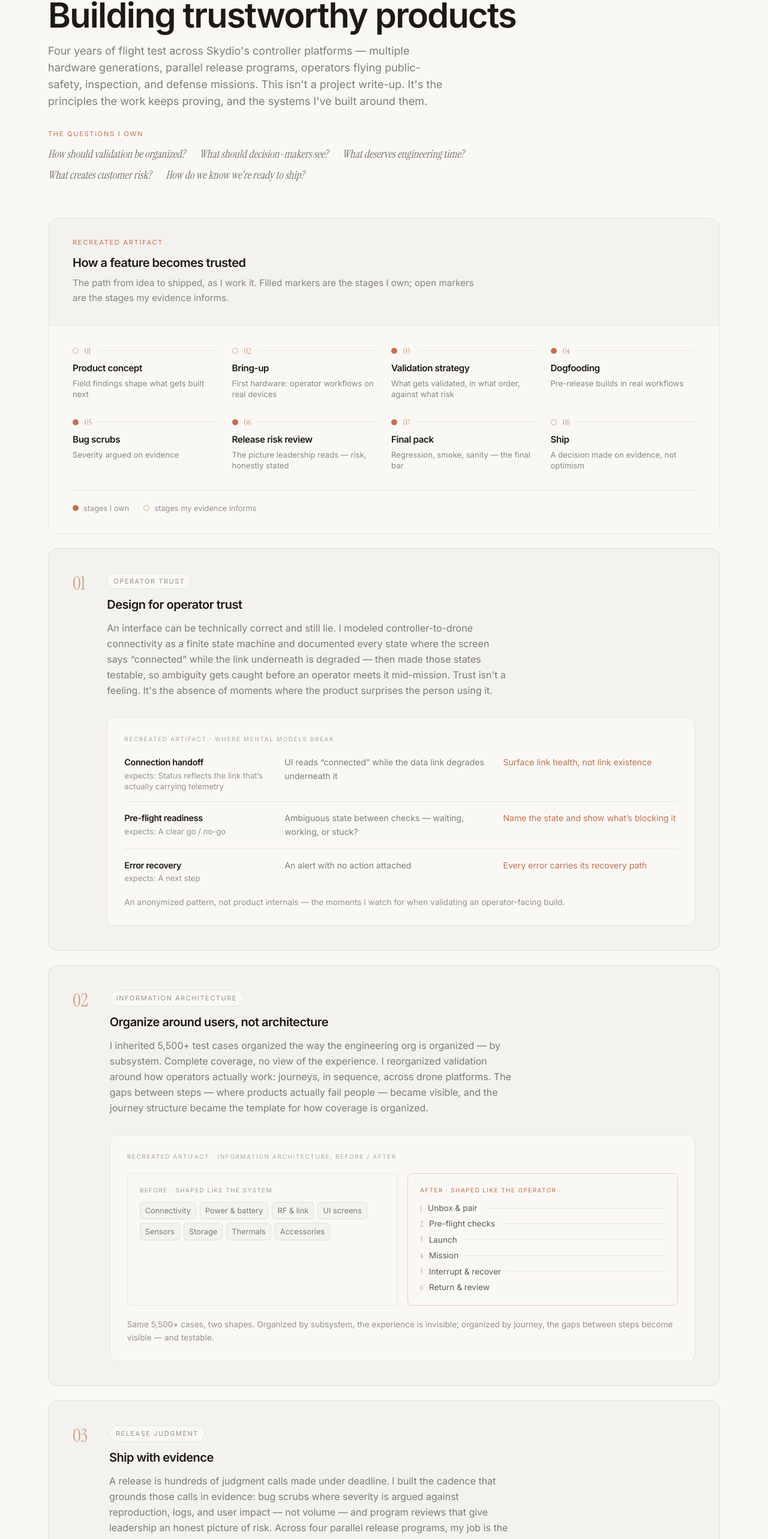
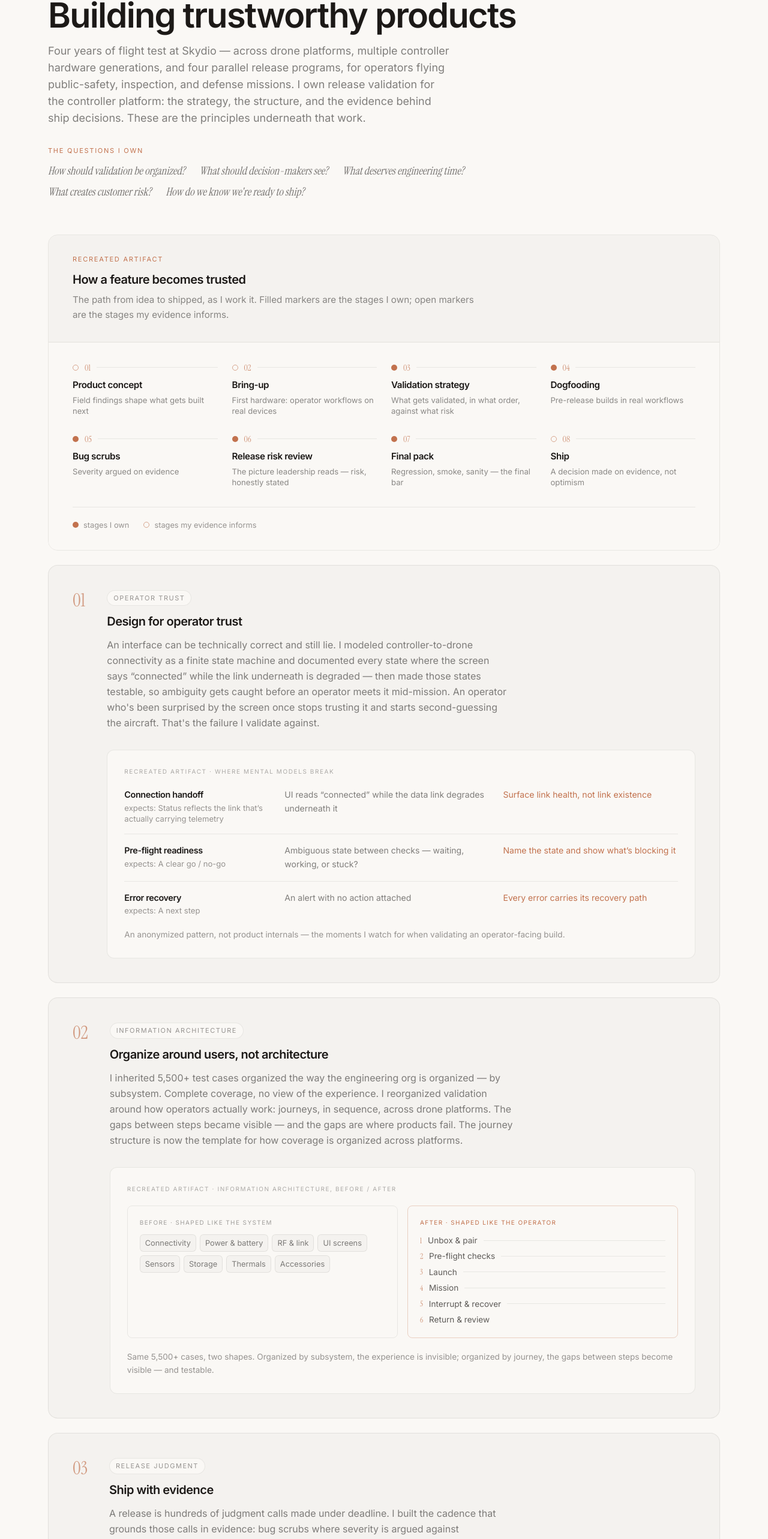
Before and after one commit to illergrayson/portfolio, a Next.js app: page / in a window 1280 px wide. Shown: the part 4044-6610 px from the top of the page at 60% size. Built offline with nearby package versions, Linux system fonts and the light colour scheme.

Commit message:
Refinement pass: simpler voice, four programs named, How I work an issue strip

```diff
--- a/components/CaseStudySkydio.tsx
+++ b/components/CaseStudySkydio.tsx
@@ -46,6 +46,17 @@ const loop = [
   { name: "Bug scrub", d: "severity argued on evidence" },
   { name: "Priority", d: "what deserves engineering time" },
   { name: "Fix validation", d: "did it hold? back to the field" },
+];
+
+const process = [
+  "Observe",
+  "Reproduce",
+  "Isolate",
+  "Measure customer impact",
+  "Partner with engineering",
+  "Validate fix",
+  "Assess release risk",
+  "Ship",
 ];
 
 const frictions = [
@@ -154,11 +165,12 @@ export default function CaseStudySkydio() {
         </Reveal>
         <Reveal delay={0.1}>
           <p className="mt-4 max-w-2xl text-lg text-ink/55">
-            Four years of flight test across Skydio&apos;s controller platforms
-            — multiple hardware generations, parallel release programs,
-            operators flying public-safety, inspection, and defense missions.
-            This isn&apos;t a project write-up. It&apos;s the principles the
-            work keeps proving, and the systems I&apos;ve built around them.
+            Four years of flight test at Skydio — across drone platforms,
+            multiple controller hardware generations, and four parallel release
+            programs, for operators flying public-safety, inspection, and
+            defense missions. I own release validation for the controller
+            platform: the strategy, the structure, and the evidence behind ship
+            decisions. These are the principles underneath that work.
           </p>
         </Reveal>
 
@@ -246,9 +258,10 @@ export default function CaseStudySkydio() {
                 documented every state where the screen says
                 &ldquo;connected&rdquo; while the link underneath is degraded —
                 then made those states testable, so ambiguity gets caught before
-                an operator meets it mid-mission. Trust isn&apos;t a feeling.
-                It&apos;s the absence of moments where the product surprises the
-                person using it.
+                an operator meets it mid-mission. An operator who&apos;s been
+                surprised by the screen once stops trusting it and starts
+                second-guessing the aircraft. That&apos;s the failure I validate
+                against.
               </p>
               <ArtifactShell
                 label="Recreated artifact · Where mental models break"
@@ -292,9 +305,9 @@ export default function CaseStudySkydio() {
                 org is organized — by subsystem. Complete coverage, no view of
                 the experience. I reorganized validation around how operators
                 actually work: journeys, in sequence, across drone platforms.
-                The gaps between steps — where products actually fail people —
-                became visible, and the journey structure became the template
-                for how coverage is organized.
+                The gaps between steps became visible — and the gaps are where
+                products fail. The journey structure is now the template for
+                how coverage is organized across platforms.
               </p>
               <ArtifactShell
                 label="Recreated artifact · Information architecture, before / after"
@@ -346,10 +359,11 @@ export default function CaseStudySkydio() {
                 built the cadence that grounds those calls in evidence: bug
                 scrubs where severity is argued against reproduction, logs, and
                 user impact — not volume — and program reviews that give
-                leadership an honest picture of risk. Across four parallel
-                release programs, my job is the line: what&apos;s cosmetic,
-                what&apos;s shippable-but-ugly, and what breaks operator trust
-                and blocks the release.
+                leadership an honest picture of risk. I&apos;ve run this across
+                four programs at once: new hardware bring-up, GA validation,
+                hardware reliability, and the first controller-only software
+                release. The work is separating what&apos;s cosmetic, what
+                ships with a known fix, and what should block.
               </p>
               <ArtifactShell
                 label="Recreated artifact · Release decision matrix"
@@ -388,10 +402,10 @@ export default function CaseStudySkydio() {
                 product learns. I run the loop that puts pre-release builds into
                 real workflows and moves what we observe into engineering
                 priorities: captured with logs and user impact, triaged pattern
-                from one-off, validated, and back into the field. Partnering
-                across product, design, engineering, program management, and
-                flight test, deciding what a team learns about its product — and
-                when — shapes what ships as much as any mockup does.
+                from one-off, validated, and back into the field. I run it with
+                product, design, engineering, and program management — it&apos;s
+                how ambiguous feedback becomes an engineering priority instead
+                of a Slack thread.
               </p>
               <ArtifactShell
                 label="Recreated artifact · How feedback becomes a ship decision"
@@ -419,6 +433,34 @@ export default function CaseStudySkydio() {
           </Principle>
         </div>
 
+        <Reveal delay={0.08}>
+          <div className="mt-12 rounded-2xl border border-line bg-ink-50 p-7 sm:px-10 sm:py-8">
+            <p className="text-[11px] uppercase tracking-[0.16em] text-accent">
+              How I work an issue
+            </p>
+            <div className="mt-5 flex flex-wrap items-center gap-y-3">
+              {process.map((step, i) => (
+                <span key={step} className="flex items-center">
+                  <span className="text-[0.95rem] font-medium tracking-tight text-ink/80">
+                    {step}
+                  </span>
+                  {i < process.length - 1 ? (
+                    <span className="px-2.5 text-accent/60" aria-hidden>
+                      →
+                    </span>
+                  ) : null}
+                </span>
+              ))}
+            </div>
+            <p className="mt-4 max-w-2xl text-[0.85rem] leading-relaxed text-ink/45">
+              The same discipline every time, whether the observation comes from
+              a dogfooding session, a field report, or my own pre-flight. Most
+              issues die at &ldquo;reproduce.&rdquo; The ones that survive earn
+              engineering time.
+            </p>
+          </div>
+        </Reveal>
+
         <Reveal delay={0.1}>
           <p className="mt-12 max-w-prose text-[1.05rem] leading-relaxed text-ink/55">
             The through-line: modeling how a system actually behaves is how you
```
